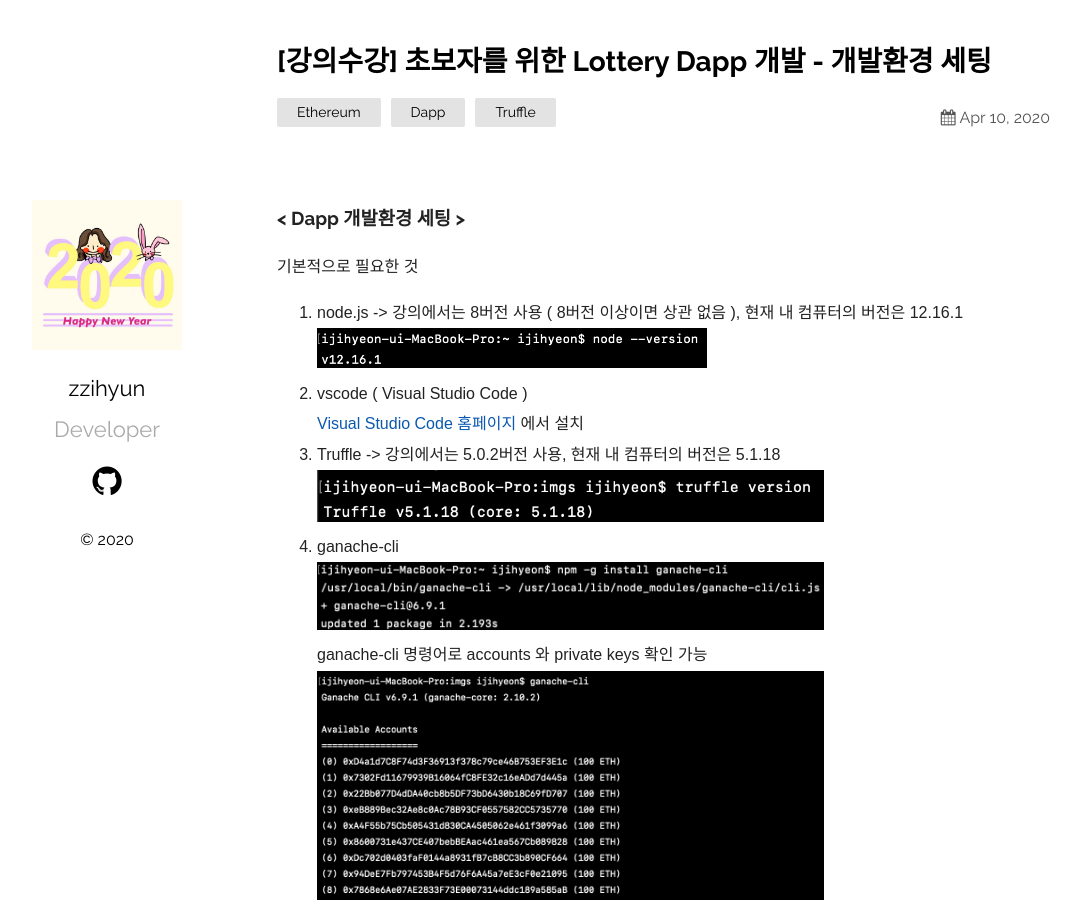
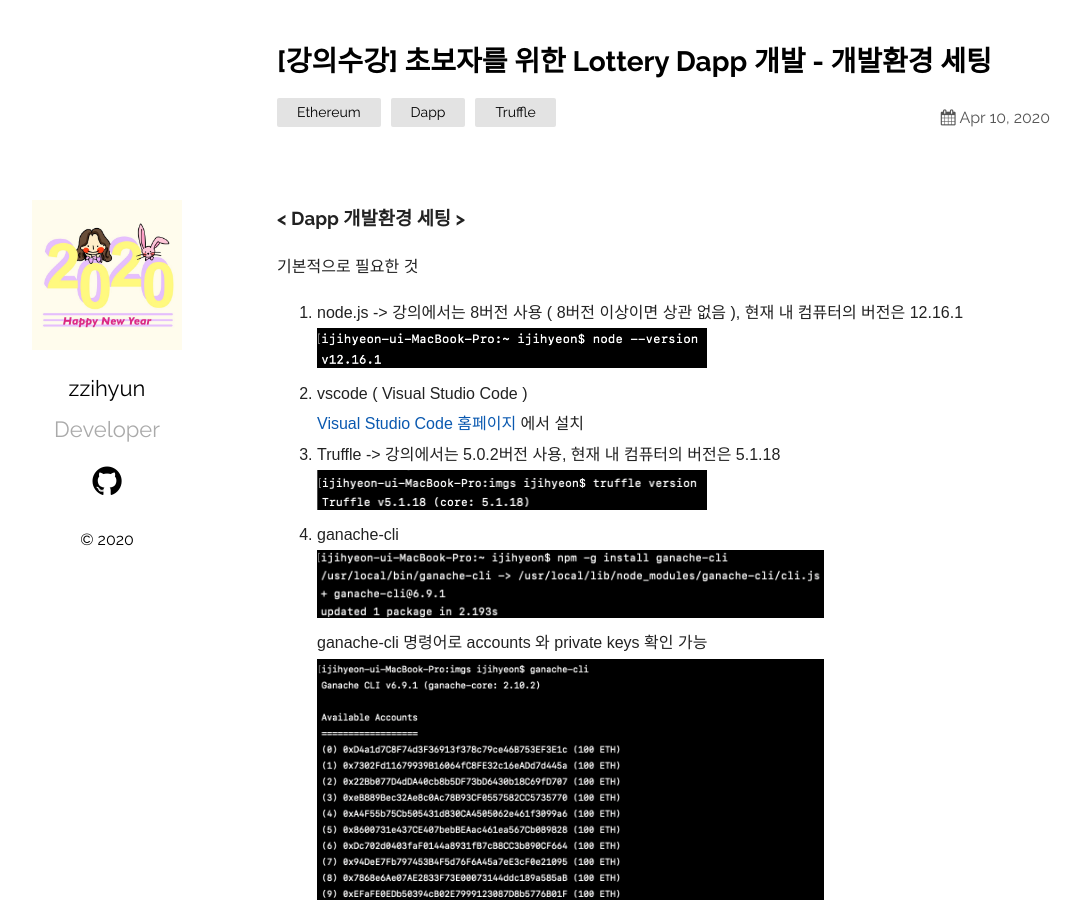
Before and after one commit to jhhhj1002/jhhhj1002.github.io, a Jekyll site: the page built from _posts/2020-04-11-Lottery-Dapp-01.markdown, in a window 1280 px wide and 900 px high. Shown: the whole window, without its empty margins (78-1159 px from the left). Built offline with Jekyll 4.4.1, drawn with Linux system fonts in a browser that asks for light colours.

Commit message:
Update 2020-04-11-Lottery-Dapp-01.markdown

```diff
--- a/_posts/2020-04-11-Lottery-Dapp-01.markdown
+++ b/_posts/2020-04-11-Lottery-Dapp-01.markdown
@@ -14,8 +14,9 @@ categories: Ethereum Dapp Truffle
   <img src="/assets/imgs/Lottery&Dapp_01.png" width="50%" height="25%" >
 2. vscode ( Visual Studio Code )
   [Visual Studio Code 홈페이지] 에서 설치
+  <br/>
 3. Truffle -> 강의에서는 5.0.2버전 사용, 현재 내 컴퓨터의 버전은 5.1.18
-  <img src="/assets/imgs/Lottery&Dapp_02.png" width="65%" height="25%" >
+  <img src="/assets/imgs/Lottery&Dapp_02.png" width="50%" height="25%" >
 4. ganache-cli
   <img src="/assets/imgs/Lottery&Dapp_03.png" width="65%" height="35%" >
   ganache-cli 명령어로 accounts 와 private keys 확인 가능
```
